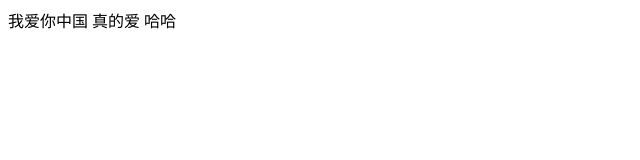
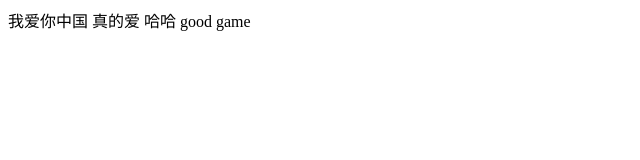
Before and after one commit to overlorad/firstspringboot, a plain HTML site: page index.html in a window 1280 px wide. Shown: the full height of the page, 0-640 px from the left. Drawn offline with Linux system fonts and the light colour scheme.

Commit message:
use the dev first

```diff
--- a/index.html
+++ b/index.html
@@ -8,5 +8,6 @@
     我爱你中国
     真的爱
     哈哈
+    good game
 </body>
 </html>
```
